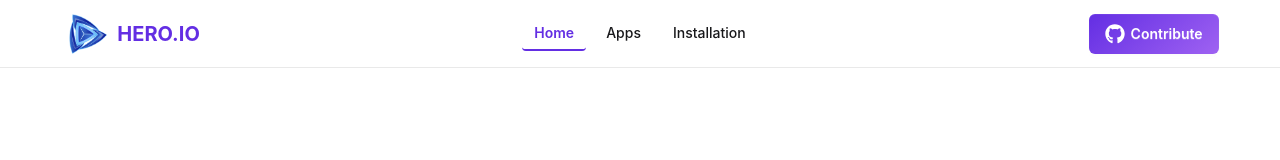
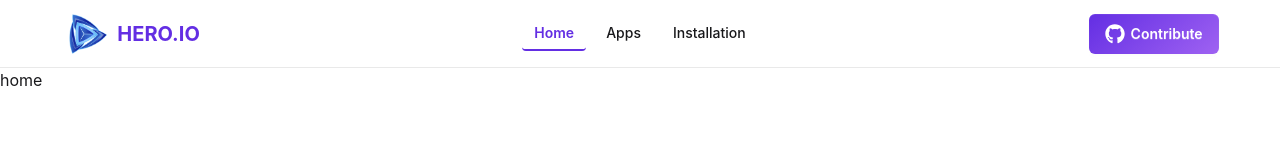
Before and after one commit to abdurrahmansoftlinkbd/hero-io, a React (Vite) app: page / in a window 1280 px wide. Shown: the top 160 px of the page. Built offline with nearby package versions, Linux system fonts and the light colour scheme.

Commit message:
added home

```diff
--- /dev/null
+++ b/src/pages/Home.jsx
@@ -0,0 +1,5 @@
+const Home = () => {
+  return <div>home</div>;
+};
+
+export default Home;
--- a/src/routes/Router.jsx
+++ b/src/routes/Router.jsx
@@ -1,10 +1,12 @@
 import { createBrowserRouter } from "react-router";
 import MainLayout from "../layouts/MainLayout";
+import Home from "../pages/Home";
 
 const router = createBrowserRouter([
   {
     path: "/",
     Component: MainLayout,
+    children: [{ index: true, Component: Home }],
   },
 ]);
 
```
